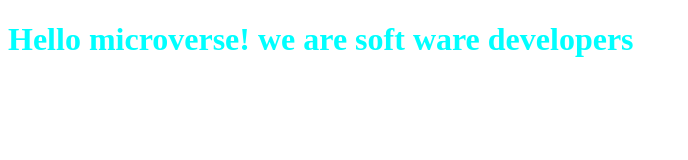
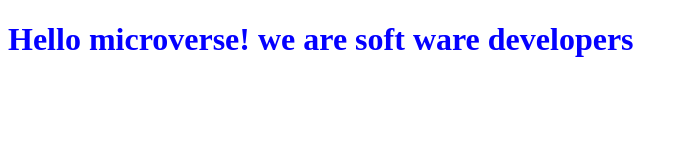
Before and after one commit to mumbereh/Hello-microverse-project, a website: page index.html in a window 1280 px wide. Shown: the whole page, without its empty margins (0-688 px from the left). Drawn offline with Linux system fonts and the light colour scheme.

Commit message:
modified style.css file

```diff
--- a/style.css
+++ b/style.css
@@ -1,3 +1,3 @@
 h1 {
-  color: aqua;
+  color: rgb(4, 0, 255);
 }
```
